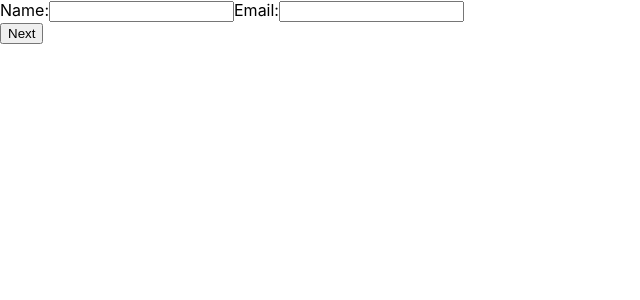
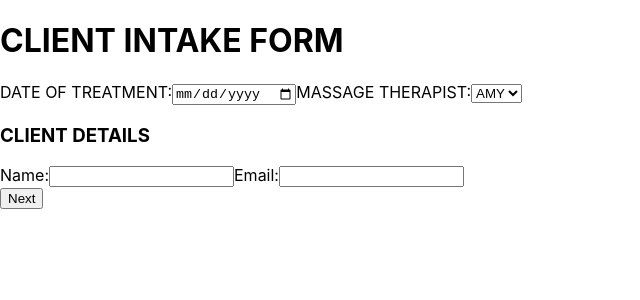
Before and after one commit to R-Morton/zingara-medical-form, a React (Create React App) app: page /client/form in a window 1280 px wide. Shown: the top 300 px of the page, without its empty margins (0-640 px from the left). Built offline with nearby package versions, Linux system fonts and the light colour scheme.

Commit message:
Starting adding new form content to first page

```diff
--- a/src/components/ClientMedicalForm.jsx
+++ b/src/components/ClientMedicalForm.jsx
@@ -18,8 +18,24 @@ export function MedicalForm(props) {
     const [localEmail, setLocalEmail] = useState("");
     const [localGender, setLocalGender] = useState("male")
     const [localAge, setLocalAge] = useState("")
+    const [treatmentDate, setTreatmentDate] = useState(Date.now())
+    const [therapist, setTherapist] = useState("")
+    const [dateOfBirth, setDateOfBirth] = useState("")
+    const [height, setHeight] = useState("cm")
+    const [address, setAddress] = useState("")
+    const [occupation, setOccupation] = useState("")
+    const [eContactName, setEContactName] = useState("")
+    const [eContactNumber, setEContactNumber] = useState("")
 
     const [index, setIndex] = useState(0)
+
+    const handleChangeTreatmentDate = (event) => {
+        setTreatmentDate(event.target.value);
+    }
+
+    const handleChangeTherapist = (event) => {
+        setTherapist(event.target.value)
+    }
 
     const handleChangeEmail = (event) => {
         setLocalEmail(event.target.value);
@@ -70,7 +86,16 @@ export function MedicalForm(props) {
     function form1() {
         return(
             <div>
+                <h1>CLIENT INTAKE FORM</h1>
             <form>
+                <label>DATE OF TREATMENT:</label>
+                <input type="date" value={treatmentDate} onChange={handleChangeTreatmentDate} />
+                <label>MASSAGE THERAPIST:</label>
+                <select value={therapist} onChange={handleChangeTherapist}>
+                    <option value={"AMY"}>AMY</option>
+                </select>
+
+                <h3>CLIENT DETAILS</h3>
                 <label>Name:</label>
                 <input type="text" value={localName} onChange={handleChangeUsername} />
                 <label>Email:</label>
```
